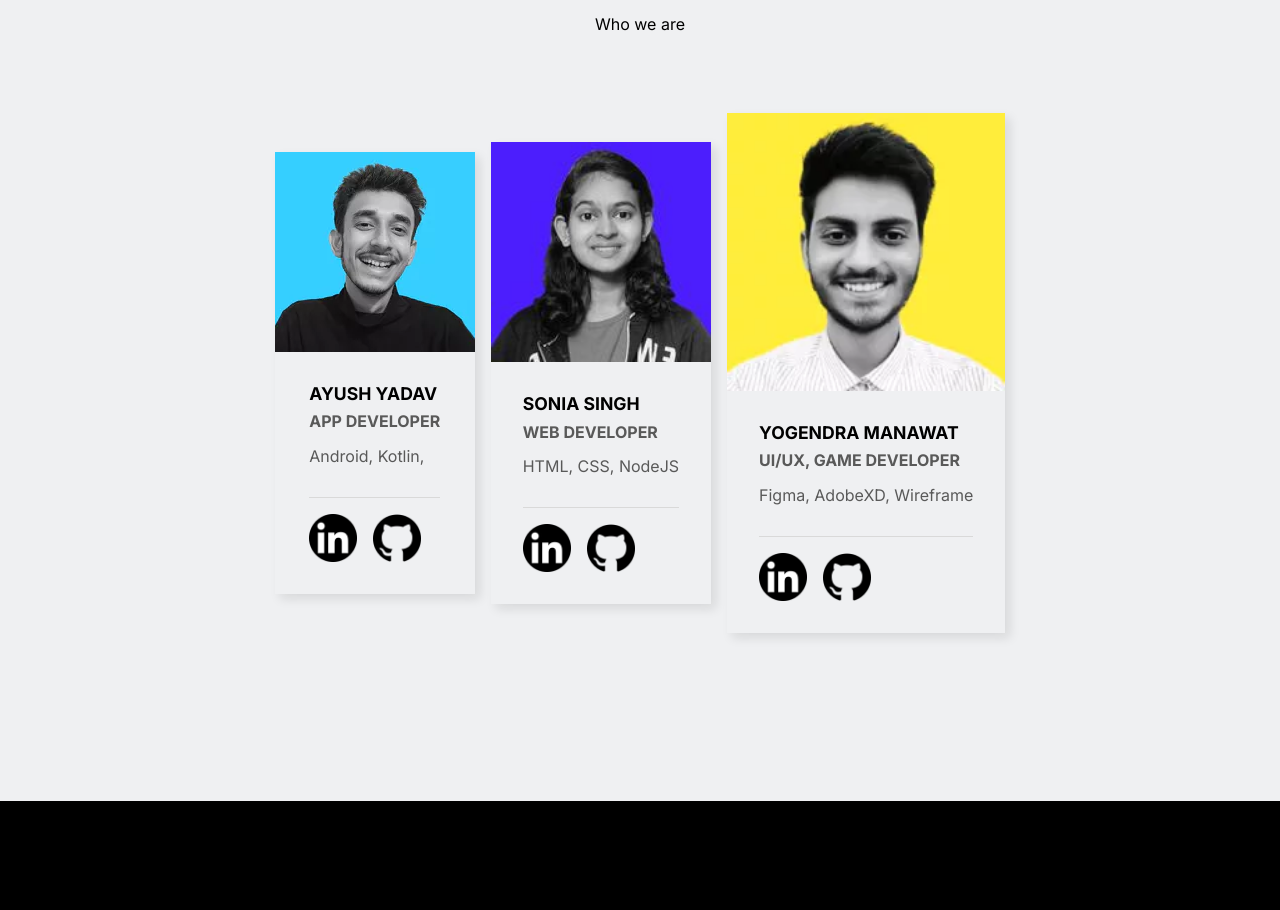
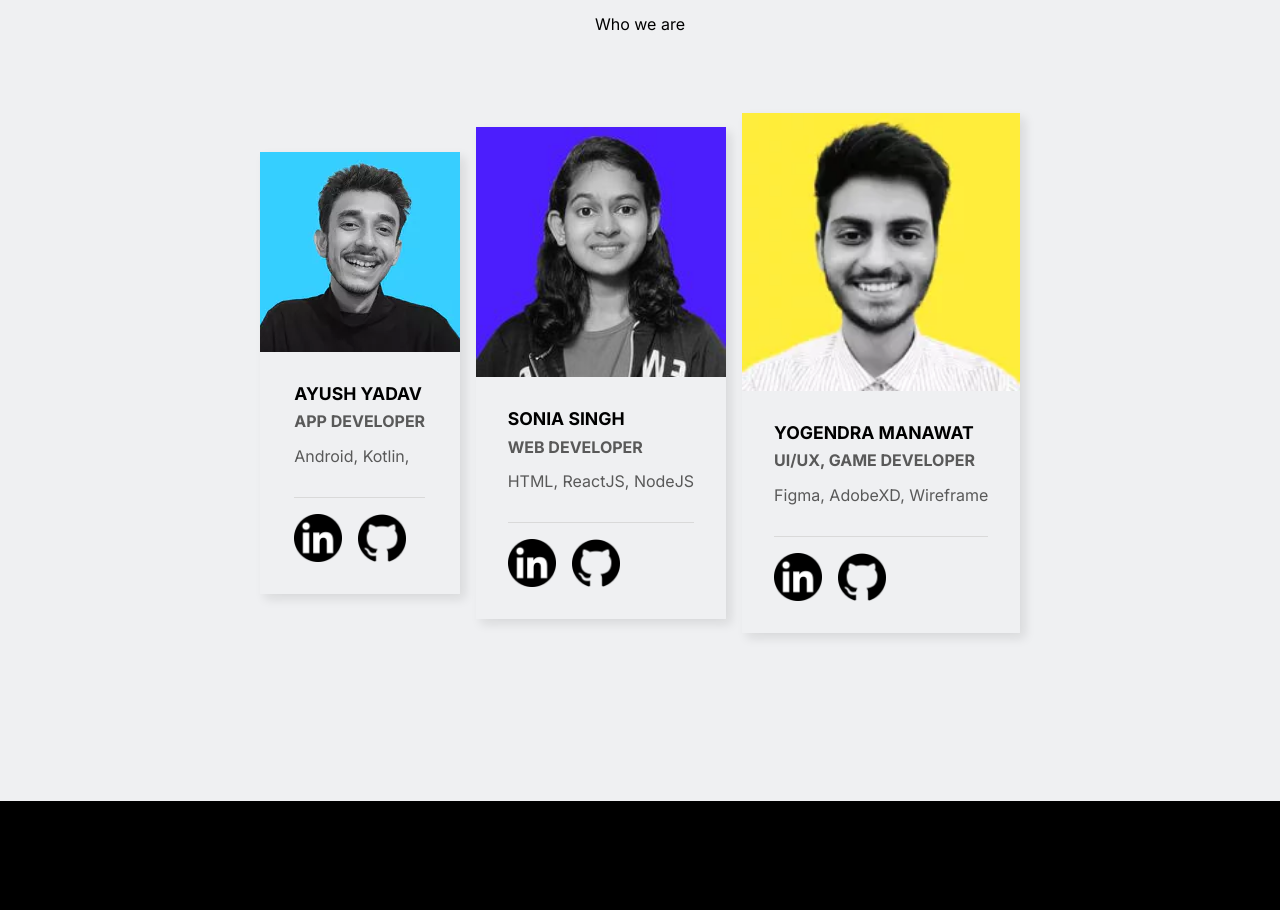
Before and after one commit to soniasingh98/Be-Frend, a website built with Parcel: page index.html in a window 1280 px wide. Shown: the part 8420-9330 px from the top of the page. Built offline with nearby package versions, Linux system fonts and the light colour scheme; files whose address does not match are found by name.

Commit message:
text changes

```diff
--- a/index.html
+++ b/index.html
@@ -657,13 +657,13 @@
               <div class="home-member2">
                 <img
                   alt="pastedImage"
-                  src="public/playground_assets/img3.jpg"
+                  src="public/playground_assets/img3 (1).jpg"
                   class="home-pasted-image03"
                 />
                 <div class="home-container26">
                   <span class="home-text099">SONIA SINGH</span>
                   <span class="home-text100">WEB DEVELOPER</span>
-                  <span class="home-text101">HTML, CSS, NodeJS</span>
+                  <span class="home-text101">HTML, ReactJS, NodeJS</span>
                   <div class="home-container27">
                     <div class="home-profile1">
                       <a
```
Also changed, not shown: public/playground_assets/img3 (1).jpg (added).
